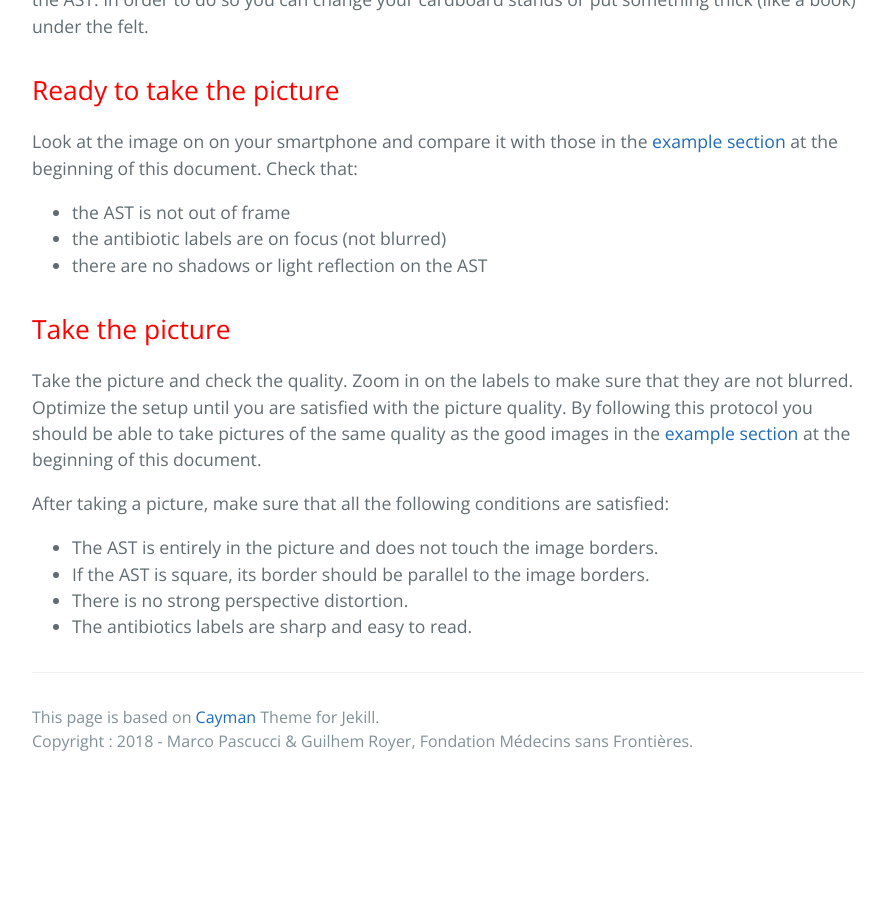
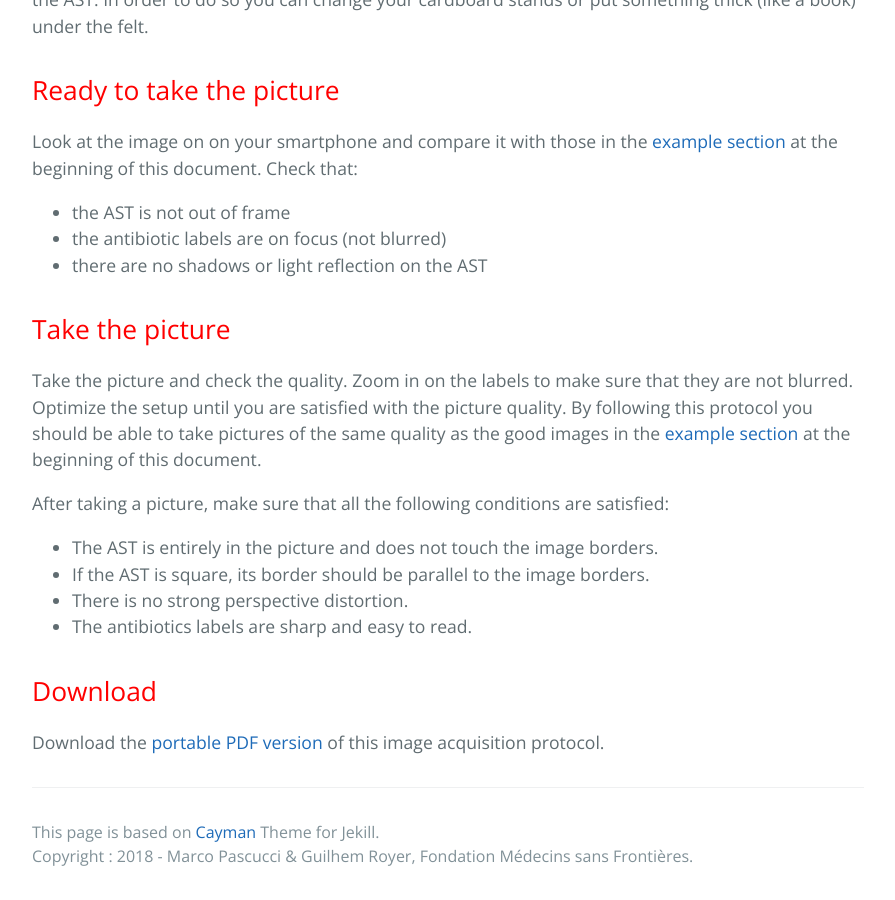
Before and after one commit to mpascucci/ASTapp, a Jekyll site: the page built from index.md, in a window 1280 px wide and 900 px high, scrolled down 7300 px. Shown: the whole window, without its empty margins (192-1087 px from the left). Built offline with Jekyll 4.4.1, drawn with Linux system fonts in a browser that asks for light colours; nearby versions of some CDN libraries; our own code applies the rules of GitHub Pages for plain Markdown files; before the commit the page ends 8085 px from its top, so only the background shows below that.

Commit message:
added pdf brochurure to download

```diff
--- a/_includes/nav.html
+++ b/_includes/nav.html
@@ -56,6 +56,7 @@
             <li><a href="#setup"><i class="fas fa-wrench"></i> Setup</a></li>
             <li><a href="#ready"><i class="fas fa-exclamation"></i> Ready</a></li>
             <li><a href="#go"><i class="fas fa-camera"></i> Take it!</a></li>
+	    <li><a href="#pdf"><i class="fas fa-download"></i>PDF</a></li>
         </ul>
     </body>
 </html>
--- a/index.md
+++ b/index.md
@@ -101,7 +101,7 @@ The AST should be as large as possible in the picture, with just a small black b
 At this point you might decide to adjust the picture by changing the distance between the camera and the AST.
 In order to do so you can change your cardboard stands or put something thick (like a book) under the felt.
 
-## Ready to take the picture <a name="ready"></a> ##
+## <a name="ready"></a> Ready to take the picture ##
 
 Look at the image on on your smartphone and compare it with those in the [example section](#examples) at the beginning of this document.
 Check that:
@@ -109,7 +109,7 @@ Check that:
 - the antibiotic labels are on focus (not blurred)
 - there are no shadows or light reflection on the AST
 
-## Take the picture <a name="go"></a> ##
+## <a name="go"></a> Take the picture ##
 
 Take the picture and check the quality. Zoom in on the labels to make sure that they are not blurred.
 Optimize the setup until you are satisfied with the picture quality.
@@ -120,3 +120,7 @@ After taking a picture, make sure that all the following conditions are satisfie
    - If the AST is square, its border should be parallel to the image borders.
    - There is no strong perspective distortion.
    - The antibiotics labels are sharp and easy to read.
+
+## <a name="pdf"></a> Download ##
+
+Download the <a href="assets/downloads/Brochure_MSF_ASTapp_V6_EN.pdf"> portable PDF version</a> of this image acquisition protocol.
```
Also changed, not shown: 3 other files.
